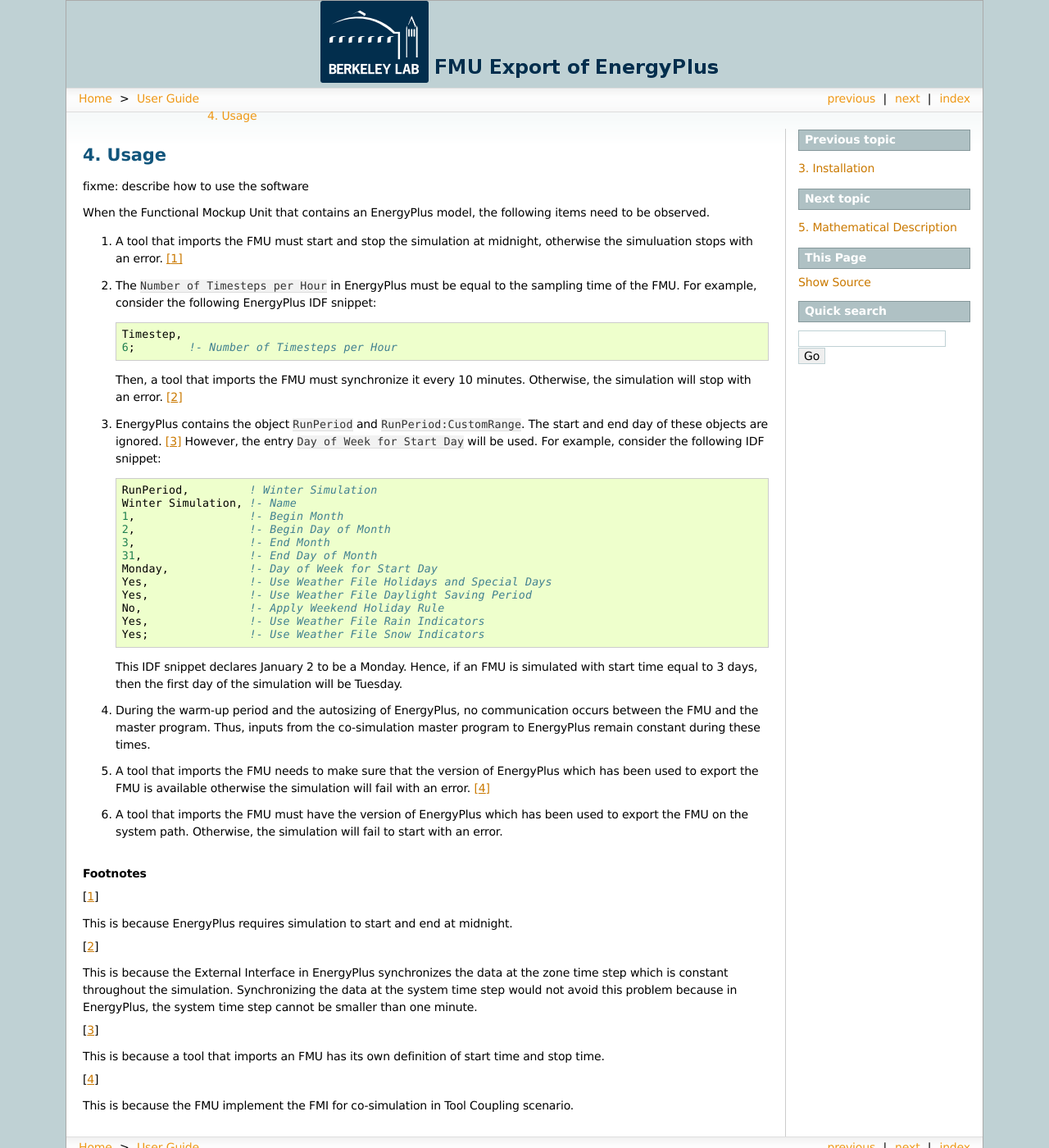
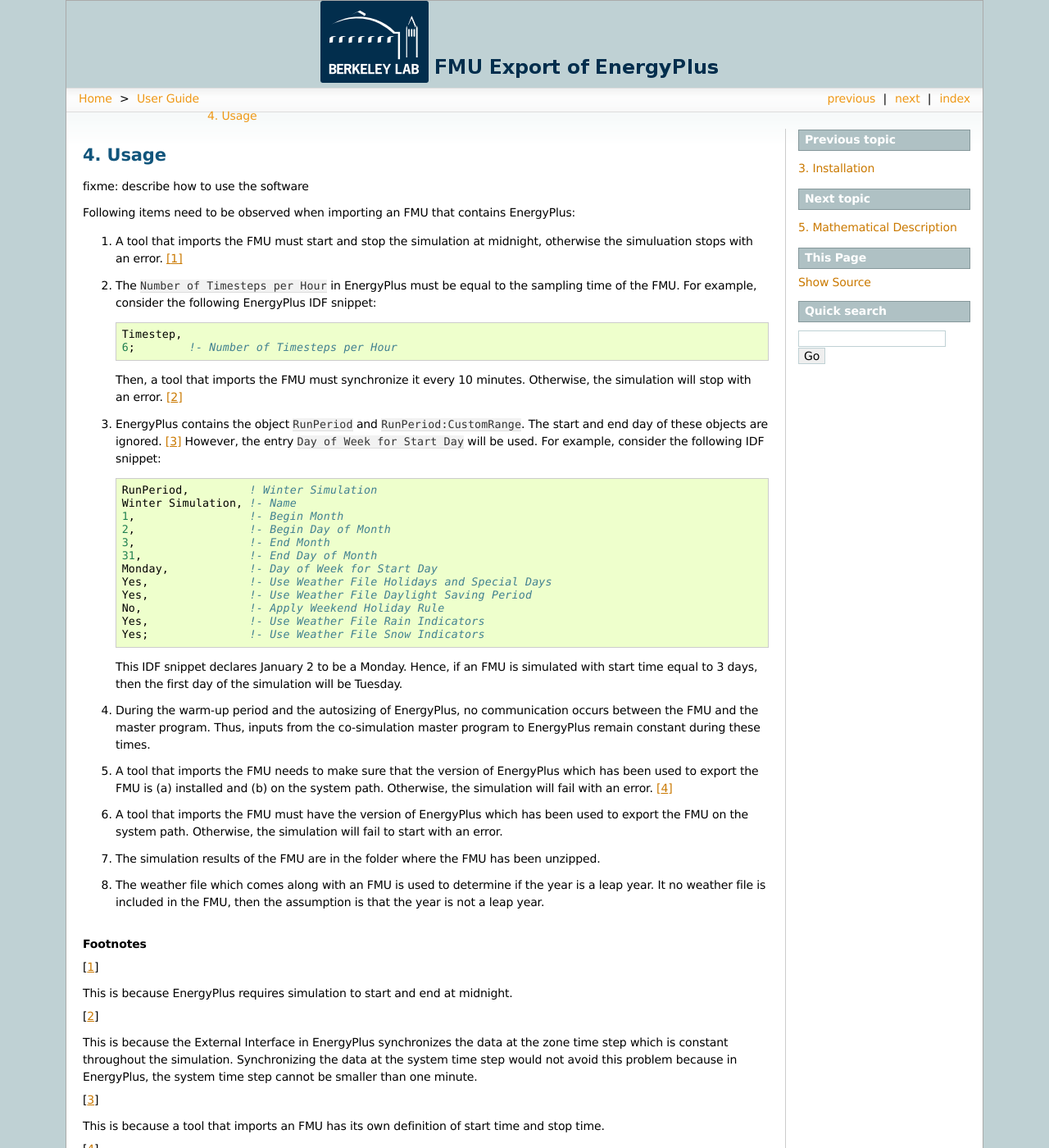
Before and after one commit to lbl-srg/EnergyPlusToFMU, a Sphinx documentation site: the page built from docs/userGuide/source/usage.rst, in a window 1280 px wide and 1400 px high. Shown: the whole window at 82% size. Built offline with Sphinx 7.4.7, drawn with Linux system fonts in a browser that asks for light colours; pages that are not in the unit, such as notebooks, are missing from menus.

Commit message:
Updated the documentation

```diff
--- a/docs/userGuide/source/releaseNotes.rst
+++ b/docs/userGuide/source/releaseNotes.rst
@@ -13,4 +13,4 @@
 Known limitations
 ^^^^^^^^^^^^^^^^^
 
-fixme
+      Multiple RunPeriods are not supported
--- a/docs/userGuide/source/usage.rst
+++ b/docs/userGuide/source/usage.rst
@@ -7,8 +7,7 @@
 
 fixme: describe how to use the software
 
-When the Functional Mockup Unit that contains an EnergyPlus model, the
-following items need to be observed.
+Following items need to be observed when importing an FMU that contains EnergyPlus:
 
 1. A tool that imports the FMU must start and stop the simulation at midnight,
    otherwise the simuluation stops with an error. [#f1]_
@@ -55,10 +54,15 @@
    master program to EnergyPlus remain constant during these times.
 
 5. A tool that imports the FMU needs to make sure that the version of EnergyPlus which has been used to export the FMU
-   is available otherwise the simulation will fail with an error. [#f4]_
+   is (a) installed and (b) on the system path. Otherwise, the simulation will fail with an error. [#f4]_
 
-6. A tool that imports the FMU must have the version of EnergyPlus which has been used to export the FMU on the system path.
-   Otherwise, the simulation will fail to start with an error.
+6. A tool that imports the FMU must have the version of EnergyPlus which has been used to export the FMU on the system path. Otherwise, the simulation will fail to start with an error.
+
+7. The simulation results of the FMU are in the folder where the FMU has been unzipped.
+
+
+8. The weather file which comes along with an FMU is used to determine if the year is a leap year. It no weather file
+   is included in the FMU, then the assumption is that the year is not a leap year.
 
 
 .. rubric:: Footnotes
```
Also changed, not shown: docs/userGuide/source/mathematics.rst (+33 -0 lines).
